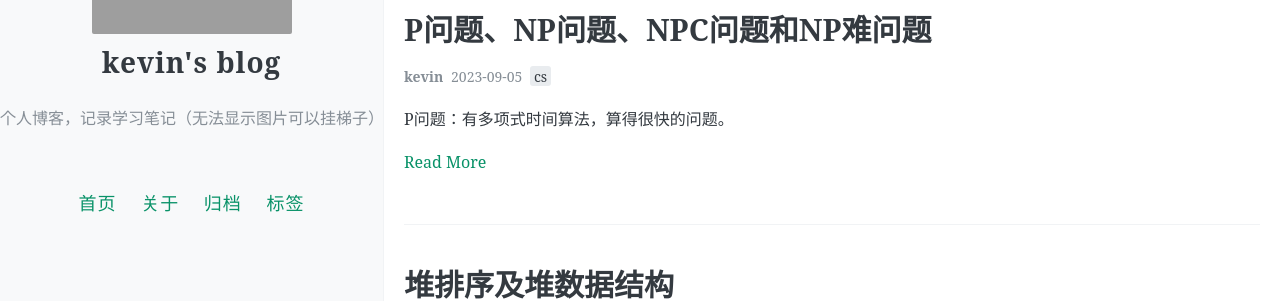
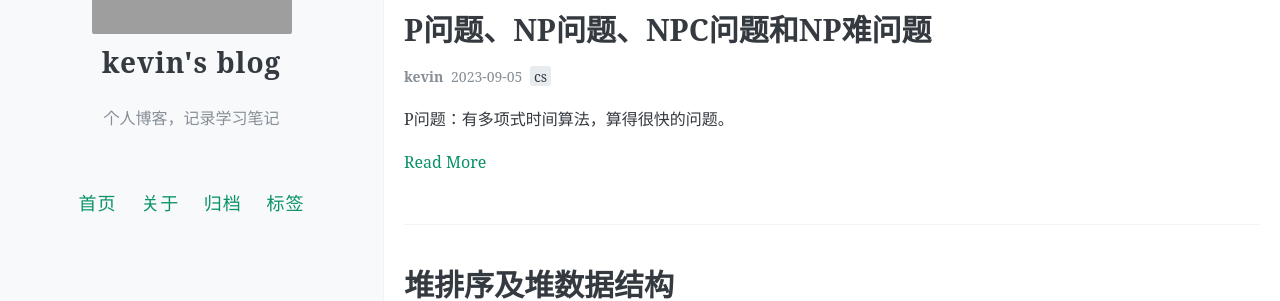
Before and after one commit to Promin3/Promin3.github.io, a Jekyll site: the page built from index.html, in a window 1280 px wide. Shown: the part 286-587 px from the top of the page. Built offline with Jekyll 4.4.1, drawn with Linux system fonts in a browser that asks for light colours; the list of posts is cut into pages by our own code; comment, search, counter and statistics services are not loaded; grey boxes are pictures that could not be loaded.

Commit message:
Update _config.yml

```diff
--- a/_config.yml
+++ b/_config.yml
@@ -1,5 +1,5 @@
 name: "kevin's blog"
-description: "个人博客，记录学习笔记（无法显示图片可以挂梯子）"
+description: "个人博客，记录学习笔记"
 
 #
 # 下面的设定都是可选的
```
